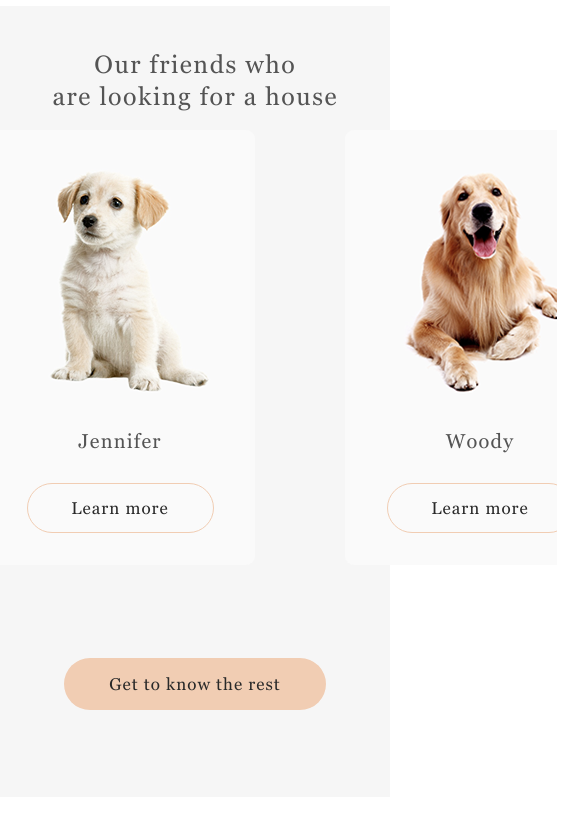
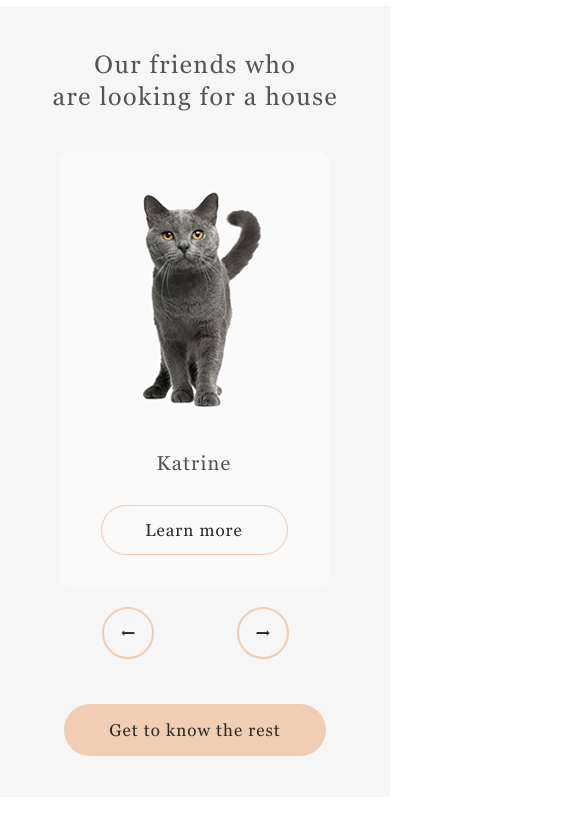
Before and after one commit to ailtechie/shelter, a plain HTML site: page index.html in a window 390 px wide. Shown: the part 1720-2556 px from the top of the page, 585 px wide, since content can reach past the window. Drawn offline with Linux system fonts and the light colour scheme; a web font is replaced by a local one.

Commit message:
fix: main styles

```diff
--- a/style.css
+++ b/style.css
@@ -1018,6 +1018,23 @@ address {
         margin-left: 14px;
     }
 
+    .wrapper {
+        width: 708px;
+    }
+    .carousel-wrapper {
+        width: 580px;
+    }
+
+    .item {
+        max-width: 708px;
+        gap: 40px;
+        overflow: hidden;
+    }
+
+    .carousel {
+        left: -768px;
+        gap: 40px;
+    }
 
 /* help */
 
@@ -1043,6 +1060,10 @@ address {
 
     .help-pictures .item {
         width: 170px;
+    }
+
+    .help-pictures .item > p {
+        margin-top: -10px;
     }
 
 /* in addition */
@@ -1376,17 +1397,48 @@ address {
     }
 
     button.leftarrow {
-        margin-left: 60px;
+        /* margin-left: 60px; */
     }
 
     button.rightarrow {
-        margin-right: 60px;
+        /* margin-right: 60px; */
+    }
+
+    button.leftarrow,
+    button.rightarrow {
+        margin-top: 10px;
     }
 
     .our-friends_wrapper > form > button {
-        margin-top: 75px;
-    }
-
+        margin-top: 45px;
+    }
+
+    .wrapper {
+        width: 270px;
+        /* background: red; */
+        flex-wrap: wrap;
+        margin-top: 30px;
+        /* justify-content: space-between; */
+    }
+    .carousel-wrapper {
+        width: 270px;
+        margin: 0;
+    }
+
+    .item {
+        width: 270px;
+        gap: 40px;
+        overflow: hidden;
+        /* background: blue; */
+    }
+
+    .carousel {
+        left: -311px;
+        /* gap: 40px; */
+        /* background: yellow; */
+        margin: 0;
+
+    }
 
     /* help */
 
@@ -1429,7 +1481,7 @@ address {
     .help-pictures .item > p {
         font-size: 15px;
         line-height: 110%;
-        margin-top: -70px;
+        margin-top: -20px;
     }
 
 /* in addition */
```
